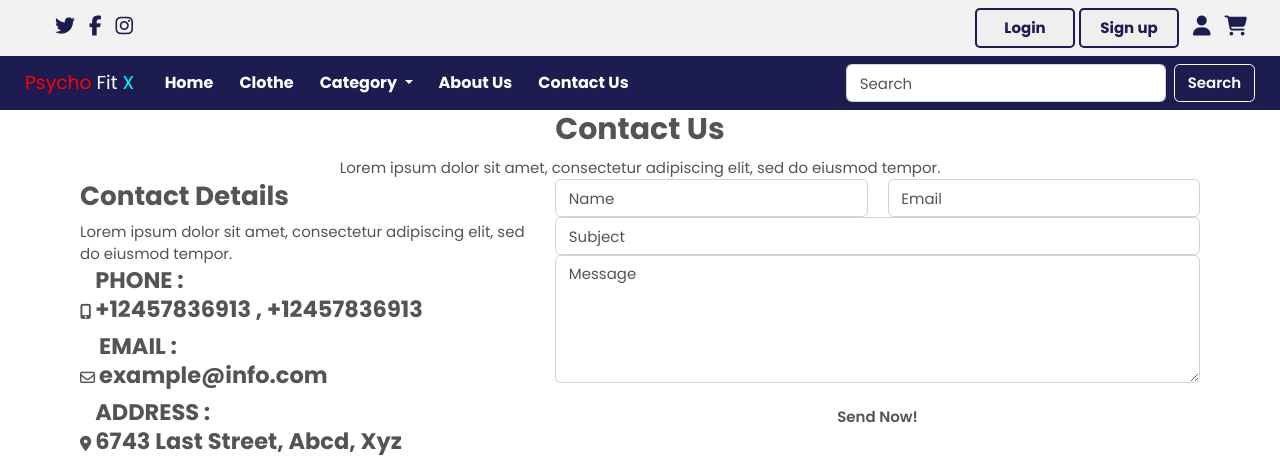
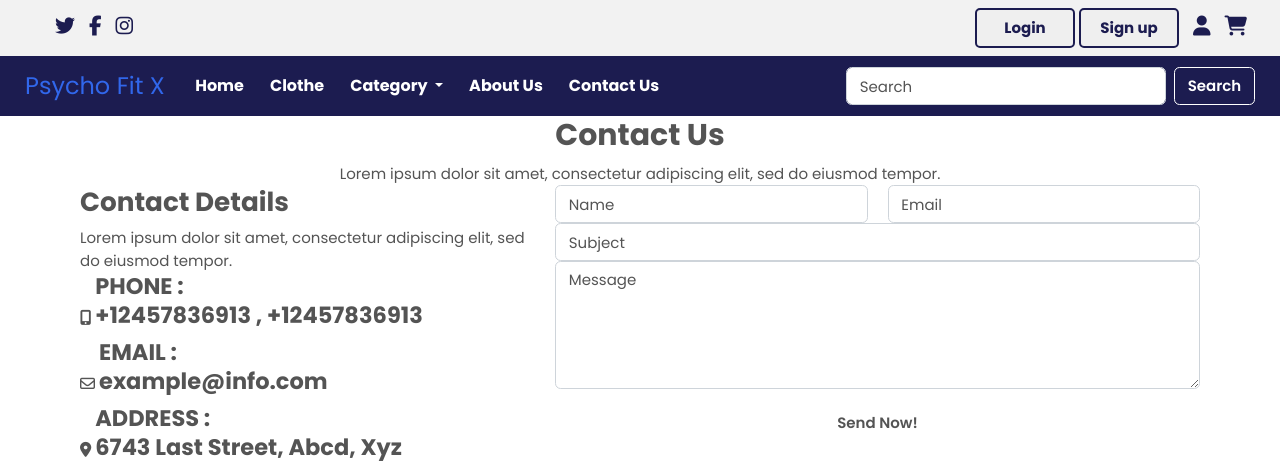
Before and after one commit to masireddyreppareddy/psycho_fit_x, a Django app: template templates/base/base.html in a window 1280 px wide. Shown: the top 462 px of the page. Run offline with Django 5.2, Linux system fonts and the light colour scheme; the template is opened without the code that fills it, so the values that code supplies are empty; some libraries are stand-ins or nearby versions; some web fonts are replaced.

Commit message:
navbar.css

```diff
--- a/public/static/css/style1.css
+++ b/public/static/css/navbar.css
@@ -151,15 +151,18 @@
 #navbar{
     background-color: #1c1c50;
     font-size: 16px;
-    font-family: 'Roboto Slab', serif;
+    font-family: 'Poppins', serif;
 }
-.word1{
+.navbar-brand{
+    font-size: x-large;
+}
+.navbar-brand.word1{
     color: red;
 }
-.word2{
+.navbar-brand.word2{
     color: white;
 }
-.word3{
+.navbar-brand.word3{
     color: aqua;
 }
 #navbar .nav-link{
--- a/templates/base/base.html
+++ b/templates/base/base.html
@@ -34,7 +34,7 @@
 <link rel="stylesheet" type="text/css" href="https://cdnjs.cloudflare.com/ajax/libs/font-awesome/6.6.0/css/all.min.css">
 <link rel="stylesheet" href="/media/css/style.css">
 <link rel="stylesheet" href="/media/css/contact.css">
-<link rel="stylesheet"  type="text/css" href="/media/css/style1.css">
+<link rel="stylesheet" href="/media/css/navbar.css">
 
 <link href="media/css/font-awesome.min.css" rel="stylesheet">
 
```
